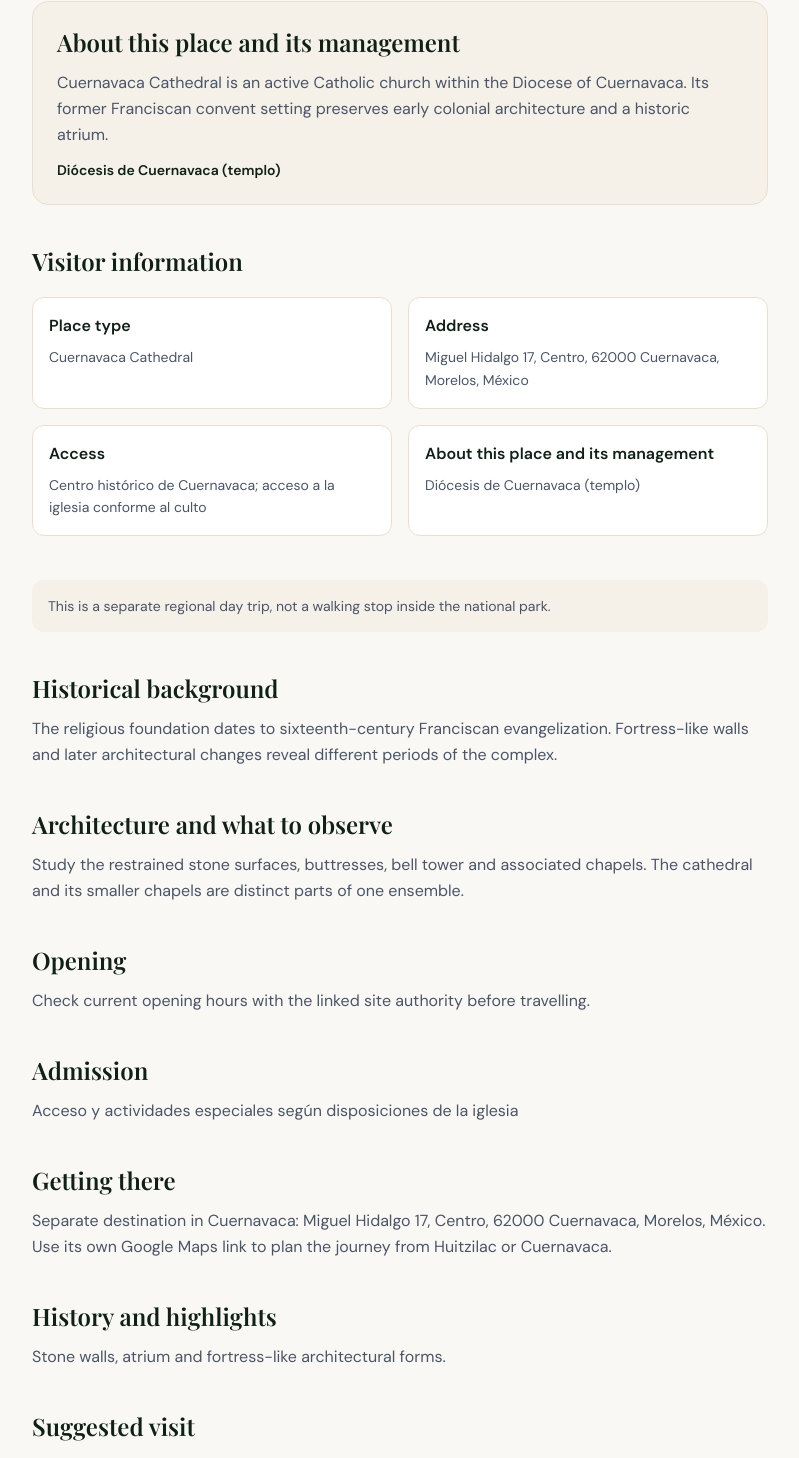
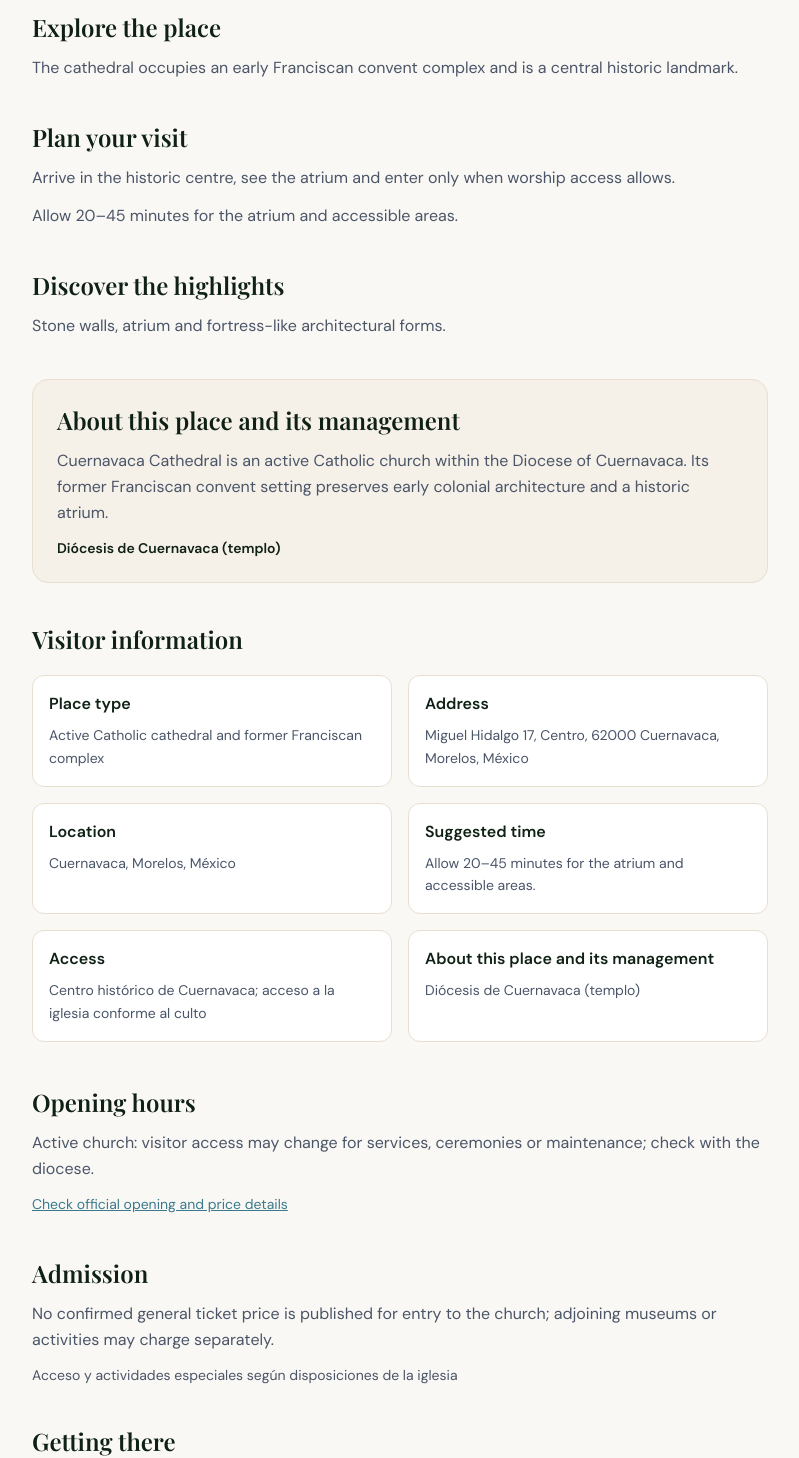
Before and after one commit to n20186005-hash/zempoalanationalpark, a Next.js app: page /en/nearby/catedral-cuernavaca in a window 1280 px wide. Shown: the part 995-2453 px from the top of the page, without its empty margins (240-1039 px from the left). Built offline with nearby package versions, Linux system fonts and the light colour scheme; a web font is replaced by a local one.

Commit message:
Expand nearby attraction page template and visitor details in three languages

```diff
--- a/src/app/[locale]/nearby/[slug]/page.tsx
+++ b/src/app/[locale]/nearby/[slug]/page.tsx
@@ -4,11 +4,12 @@ import { setRequestLocale } from 'next-intl/server';
 import { NEARBY_PLACES } from '@/lib/nearby-places';
 import { SITE_URL } from '@/lib/site';
 import { NEARBY_EDITORIAL } from '@/lib/nearby-editorial';
+import { NEARBY_VISITOR_FACTS } from '@/lib/nearby-visitor-facts';
 
 const wording = {
-  es: { home: 'Inicio', nearby: 'Lugares cercanos', info: 'Información básica', type: 'Tipo de atractivo', address: 'Dirección', access: 'Acceso', manager: 'Acerca del lugar y su administración', open: 'Horarios', fee: 'Tarifas', transport: 'Cómo llegar', feature: 'Historia y qué observar', walk: 'Recorrido recomendado', photo: 'Puntos para fotografiar', advice: 'Consejos de visita', stay: 'Alojamiento cercano', reviews: 'Opiniones', reviewText: 'Consulta las valoraciones de esta ubicación en Google Maps. No se muestra una cifra sin una ficha de opiniones verificada.', source: 'Fuente de información', map: 'Ver ubicación propia en Google Maps', regional: 'Esta visita es una excursión regional separada; no es una parada peatonal dentro del parque nacional.', history: 'Contexto histórico', detail: 'Arquitectura, paisaje y detalles', faq: 'Preguntas frecuentes', route: 'Paseo paso a paso' },
-  en: { home: 'Home', nearby: 'Nearby places', info: 'Visitor information', type: 'Place type', address: 'Address', access: 'Access', manager: 'About this place and its management', open: 'Opening', fee: 'Admission', transport: 'Getting there', feature: 'History and highlights', walk: 'Suggested visit', photo: 'Photography viewpoints', advice: 'Visitor tips', stay: 'Where to stay', reviews: 'Visitor reviews', reviewText: 'See reviews for this individual place on Google Maps. No unverified rating or review count is displayed.', source: 'Information source', map: 'Open this place in Google Maps', regional: 'This is a separate regional day trip, not a walking stop inside the national park.', history: 'Historical background', detail: 'Architecture and what to observe', faq: 'Frequently asked questions', route: 'Step-by-step walk' },
-  zh: { home: '首页', nearby: '周边景点', info: '基本资料', type: '景点类型', address: '具体地址', access: '交通与入口', manager: '关于景点与管理主体', open: '开放时间', fee: '门票与费用', transport: '交通方式', feature: '历史与观察重点', walk: '推荐游览路线', photo: '拍摄机位', advice: '游览须知', stay: '周边住宿', reviews: '游客评价', reviewText: '可通过 Google Maps 查看该景点自己的游客评价；尚无核实的评分或评价数量，不显示推测数据。', source: '资料来源', map: '在 Google Maps 打开独立地点', regional: '这是需要单独安排交通的区域联游景点，并非国家公园内步行可达的停靠点。', history: '历史背景', detail: '建筑特色与观察重点', faq: '常见问答', route: '分步游览路线' }
+  es: { home: 'Inicio', nearby: 'Lugares cercanos', info: 'Información básica', type: 'Tipo de atractivo', address: 'Dirección', access: 'Acceso', manager: 'Acerca del lugar y su administración', open: 'Horarios', fee: 'Tarifas', transport: 'Cómo llegar', feature: 'Descubre sus atractivos', walk: 'Recorrido recomendado', photo: 'Puntos para fotografiar', advice: 'Consejos de visita', stay: 'Alojamiento cercano', reviews: 'Opiniones', reviewText: 'Lee las experiencias y valoraciones de los visitantes en la ficha de este lugar en Google Maps.', source: 'Fuente de información', map: 'Ver este lugar en Google Maps', regional: 'Esta visita se realiza por separado de las lagunas del parque nacional.', history: 'Contexto histórico', detail: 'Arquitectura, paisaje y detalles', faq: 'Preguntas frecuentes', route: 'Paseo paso a paso', explore: 'Explora el lugar', tips: 'Planifica la visita', duration: 'Tiempo sugerido', location: 'Ubicación', rating: 'Opiniones en Google Maps', reviewLink: 'Leer opiniones', guide: 'Guía de acceso y dirección', official: 'Consultar fuente de horarios y tarifas' },
+  en: { home: 'Home', nearby: 'Nearby places', info: 'Visitor information', type: 'Place type', address: 'Address', access: 'Access', manager: 'About this place and its management', open: 'Opening hours', fee: 'Admission', transport: 'Getting there', feature: 'Discover the highlights', walk: 'Suggested visit', photo: 'Photography viewpoints', advice: 'Visitor tips', stay: 'Where to stay', reviews: 'Visitor reviews', reviewText: 'Read visitors’ experiences and ratings on this specific place’s Google Maps listing.', source: 'Information source', map: 'View this place in Google Maps', regional: 'This is a separate excursion from the national park lakes.', history: 'Historical background', detail: 'Architecture and what to observe', faq: 'Frequently asked questions', route: 'Step-by-step walk', explore: 'Explore the place', tips: 'Plan your visit', duration: 'Suggested time', location: 'Location', rating: 'Google Maps reviews', reviewLink: 'Read reviews', guide: 'Directions and location', official: 'Check official opening and price details' },
+  zh: { home: '首页', nearby: '周边景点', info: '基本资料', type: '景点类型', address: '具体地址', access: '交通与入口', manager: '关于景点与管理主体', open: '开放时间', fee: '门票与费用', transport: '交通方式', feature: '发现景点魅力', walk: '推荐游览路线', photo: '拍摄机位', advice: '游览须知', stay: '周边住宿', reviews: '游客评价', reviewText: '可通过该景点独立的 Google Maps 地点页面阅读游客体验和评分。', source: '资料来源', map: '在 Google Maps 查看此景点', regional: '这是需要单独安排行程的周边景点，与国家公园湖泊不在同一步行线路。', history: '历史背景', detail: '建筑特色与观察重点', faq: '常见问答', route: '分步游览路线', explore: '探索景点', tips: '游览建议', duration: '建议游览时长', location: '所在地', rating: 'Google Maps 游客评价', reviewLink: '查看评价', guide: '交通指南与位置', official: '核对官方开放与票价信息' }
 };
 
 export async function generateMetadata({ params }: { params: Promise<{ locale: string; slug: string }> }): Promise<Metadata> {
@@ -30,11 +31,12 @@ export default async function NearbyPlacePage({ params }: { params: Promise<{ lo
   const l = locale as 'es' | 'en' | 'zh';
   const t = wording[l], d = place.text[l];
   const editorial = NEARBY_EDITORIAL[slug]?.[l];
+  const facts = NEARBY_VISITOR_FACTS[slug];
   const mapUrl = `https://www.google.com/maps/search/?api=1&query=${encodeURIComponent(place.map)}`;
-  const cards = [[t.type, d.title], [t.address, place.address], [t.access, place.access], [t.manager, place.manager]];
-  const opening = { es: 'Consulta los horarios vigentes en la fuente oficial antes de viajar.', en: 'Check current opening hours with the linked site authority before travelling.', zh: '开放时段可能调整，出发前请核对页面所列管理方的现行公告。' }[l];
-  const transportText = { es: `Destino independiente en ${place.city}: ${place.address}. Utiliza el enlace exclusivo de Google Maps para llegar desde Huitzilac o Cuernavaca.`, en: `Separate destination in ${place.city}: ${place.address}. Use its own Google Maps link to plan the journey from Huitzilac or Cuernavaca.`, zh: `景点位于 ${place.city}：${place.address}。从 Huitzilac 或 Cuernavaca 出发时请使用本页专属 Google Maps 链接规划交通。` }[l];
-  const blocks = [[t.open, opening], [t.fee, place.admission], [t.transport, transportText], [t.feature, d.highlights], [t.walk, d.walk], [t.advice, d.advice], [t.photo, d.photo], [t.stay, place.stay]];
+  const cards = [[t.type, facts?.category[l] || d.title], [t.address, place.address], [t.location, `${place.city}, Morelos, México`], [t.duration, facts?.duration[l] || d.walk], [t.access, place.access], [t.manager, place.manager]];
+  const opening = facts?.hours[l] || place.access;
+  const transportText = facts?.arrival[l] || place.access;
+  const Section = ({ title, children }: { title: string; children: React.ReactNode }) => <section className="mb-10"><h2 className="font-display text-2xl font-semibold mb-3" style={{ color: 'var(--text-primary)' }}>{title}</h2><div className="leading-relaxed" style={{ color: 'var(--text-secondary)' }}>{children}</div></section>;
   const jsonLd = { '@context': 'https://schema.org', '@type': 'TouristAttraction', name: place.name, description: d.overview, image: place.image, address: { '@type': 'PostalAddress', streetAddress: place.address, addressCountry: 'MX' }, url: `${SITE_URL}/${locale}/nearby/${slug}`, hasMap: mapUrl };
   return <main className="section-padding" style={{ paddingTop: '7rem' }}>
     <script type="application/ld+json" dangerouslySetInnerHTML={{ __html: JSON.stringify(jsonLd).replace(/</g, '\\u003c') }} />
@@ -42,20 +44,27 @@ export default async function NearbyPlacePage({ params }: { params: Promise<{ lo
       <nav className="mb-8 text-sm" style={{ color: 'var(--text-muted)' }}><a href={`/${locale}`} className="underline">{t.home}</a> / <a href={`/${locale}#nearby-attractions`} className="underline">{t.nearby}</a> / {place.name}</nav>
       <h1 className="font-display text-4xl sm:text-5xl font-bold mb-3" style={{ color: 'var(--text-primary)' }}>{d.title}</h1>
       <p className="text-lg mb-5" style={{ color: 'var(--text-secondary)' }}>{d.subtitle}</p>
-      <div className="flex flex-wrap gap-3 mb-9 text-sm"><span className="rounded-full px-4 py-3" style={{ background: 'var(--bg-tertiary)', color: 'var(--text-primary)' }}>{place.city}, Morelos</span><a className="rounded-full px-4 py-3 text-white font-semibold" style={{ background: 'var(--accent)' }} target="_blank" rel="noopener noreferrer" href={mapUrl}>{t.map}</a></div>
+      <div className="flex flex-wrap gap-3 mb-9 text-sm"><span className="rounded-full px-4 py-3" style={{ background: 'var(--bg-tertiary)', color: 'var(--text-primary)' }}>{place.city}, Morelos</span><span className="rounded-full px-4 py-3" style={{ background: 'var(--bg-tertiary)', color: 'var(--text-primary)' }}>{opening}</span><a className="rounded-full px-4 py-3 underline" style={{ background: 'var(--bg-tertiary)', color: 'var(--text-primary)' }} href={mapUrl} target="_blank" rel="noopener noreferrer">{t.rating}</a><a className="rounded-full px-4 py-3 text-white font-semibold" style={{ background: 'var(--accent)' }} target="_blank" rel="noopener noreferrer" href={mapUrl}>{t.map}</a></div>
       <figure className="rounded-2xl overflow-hidden mb-10" style={{ border: '1px solid var(--border-color)' }}><img src={place.image} alt={place.name} className="w-full max-h-[460px] object-cover" /><figcaption className="text-xs p-3" style={{ color: 'var(--text-muted)' }}>{place.name} · <a className="underline" href={place.imageSource} rel="noopener noreferrer" target="_blank">{t.source}</a></figcaption></figure>
-      <h2 className="font-display text-2xl font-semibold mb-3" style={{ color: 'var(--text-primary)' }}>{d.title}</h2><p className="leading-relaxed mb-8" style={{ color: 'var(--text-secondary)' }}>{d.overview}</p>
+      <Section title={t.explore}><p>{d.overview}</p></Section>
+      <Section title={t.tips}><p>{d.walk}</p><p className="mt-3">{facts?.duration[l]}</p></Section>
+      <Section title={t.feature}><p>{d.highlights}</p></Section>
       <section className="rounded-2xl p-6 mb-10" style={{ background: 'var(--bg-tertiary)', border: '1px solid var(--border-color)' }}><h2 className="font-display text-2xl font-semibold mb-3" style={{ color: 'var(--text-primary)' }}>{t.manager}</h2><p className="leading-relaxed" style={{ color: 'var(--text-secondary)' }}>{editorial?.about || d.overview}</p><p className="mt-3 text-sm font-semibold" style={{ color: 'var(--text-primary)' }}>{place.manager}</p></section>
       <section className="mb-11"><h2 className="font-display text-2xl font-semibold mb-5" style={{ color: 'var(--text-primary)' }}>{t.info}</h2><dl className="grid sm:grid-cols-2 gap-4">{cards.map(([key,value]) => <div key={key} className="rounded-xl p-4" style={{ background: 'var(--card-bg)', border: '1px solid var(--border-color)' }}><dt className="font-semibold mb-2">{key}</dt><dd className="text-sm leading-relaxed" style={{ color: 'var(--text-secondary)' }}>{value}</dd></div>)}</dl></section>
-      <p className="mb-10 rounded-xl p-4 text-sm" style={{ background: 'var(--bg-tertiary)', color: 'var(--text-secondary)' }}>{t.regional}</p>
+      <Section title={t.open}><p>{opening}</p><a className="underline text-sm mt-3 inline-block" href={facts?.reference || place.source} target="_blank" rel="noopener noreferrer" style={{ color: 'var(--accent)' }}>{t.official}</a></Section>
+      <Section title={t.fee}><p>{facts?.fee[l] || place.admission}</p><p className="text-sm mt-3">{place.admission}</p></Section>
+      <Section title={t.transport}><p>{transportText}</p><p className="mt-3 text-sm">{place.access}</p></Section>
       {editorial && <div className="space-y-10 mb-10">
         <section><h2 className="font-display text-2xl font-semibold mb-3" style={{ color: 'var(--text-primary)' }}>{t.history}</h2><p className="leading-relaxed" style={{ color: 'var(--text-secondary)' }}>{editorial.history}</p></section>
         <section><h2 className="font-display text-2xl font-semibold mb-3" style={{ color: 'var(--text-primary)' }}>{t.detail}</h2><p className="leading-relaxed" style={{ color: 'var(--text-secondary)' }}>{editorial.details}</p></section>
       </div>}
-      {blocks.map(([heading,content]) => <section key={heading} className="mb-10"><h2 className="font-display text-2xl font-semibold mb-3" style={{ color: 'var(--text-primary)' }}>{heading}</h2><p className="leading-relaxed" style={{ color: 'var(--text-secondary)' }}>{content}</p></section>)}
+      <Section title={t.walk}><p>{d.walk}</p></Section>
       {editorial && <><section className="mb-11"><h2 className="font-display text-2xl font-semibold mb-4" style={{ color: 'var(--text-primary)' }}>{t.route}</h2><ol className="space-y-4">{editorial.route.map((step,i)=><li key={i} className="flex gap-3 leading-relaxed" style={{ color: 'var(--text-secondary)' }}><span className="shrink-0 font-semibold" style={{ color: 'var(--accent)' }}>{i+1}.</span><span>{step}</span></li>)}</ol></section><section className="mb-12"><h2 className="font-display text-2xl font-semibold mb-5" style={{ color: 'var(--text-primary)' }}>{t.faq}</h2><div className="space-y-3">{editorial.faq.map((item,i)=><div key={i} className="rounded-xl p-5" style={{ background: 'var(--card-bg)', border: '1px solid var(--border-color)' }}><h3 className="font-semibold mb-2">{item.q}</h3><p className="text-sm leading-relaxed" style={{ color: 'var(--text-secondary)' }}>{item.a}</p></div>)}</div></section></>}
-      <section className="mb-10"><h2 className="font-display text-2xl font-semibold mb-3" style={{ color: 'var(--text-primary)' }}>{t.reviews}</h2><p className="mb-3" style={{ color: 'var(--text-secondary)' }}>{t.reviewText}</p><a className="underline" href={mapUrl} target="_blank" rel="noopener noreferrer" style={{ color: 'var(--accent)' }}>Google Maps</a></section>
-      <section className="rounded-2xl p-6" style={{ background: 'var(--bg-tertiary)' }}><h2 className="font-display text-2xl font-semibold mb-3" style={{ color: 'var(--text-primary)' }}>{t.address}</h2><p className="mb-3">{place.address}</p><a className="underline" href={mapUrl} target="_blank" rel="noopener noreferrer" style={{ color: 'var(--accent)' }}>{t.map}</a><p className="mt-4 text-sm"><a className="underline" href={place.source} target="_blank" rel="noopener noreferrer">{t.source}</a></p></section>
+      <Section title={t.advice}><p>{d.advice}</p><p className="mt-3 text-sm">{t.regional}</p></Section>
+      <Section title={t.photo}><p>{d.photo}</p></Section>
+      <Section title={t.stay}><p>{place.stay}</p></Section>
+      <section className="mb-10"><h2 className="font-display text-2xl font-semibold mb-3" style={{ color: 'var(--text-primary)' }}>{t.reviews}</h2><p className="mb-3" style={{ color: 'var(--text-secondary)' }}>{t.reviewText}</p><a className="underline" href={mapUrl} target="_blank" rel="noopener noreferrer" style={{ color: 'var(--accent)' }}>{t.reviewLink} · {place.name}</a></section>
+      <section className="rounded-2xl p-6" style={{ background: 'var(--bg-tertiary)' }}><h2 className="font-display text-2xl font-semibold mb-3" style={{ color: 'var(--text-primary)' }}>{t.guide}</h2><p className="mb-3">{place.address}</p><p className="mb-3 text-sm" style={{ color: 'var(--text-secondary)' }}>{transportText}</p><a className="underline" href={mapUrl} target="_blank" rel="noopener noreferrer" style={{ color: 'var(--accent)' }}>{t.map}</a><p className="mt-4 text-sm"><a className="underline" href={place.source} target="_blank" rel="noopener noreferrer">{t.source}</a></p></section>
     </article>
   </main>;
 }
```
